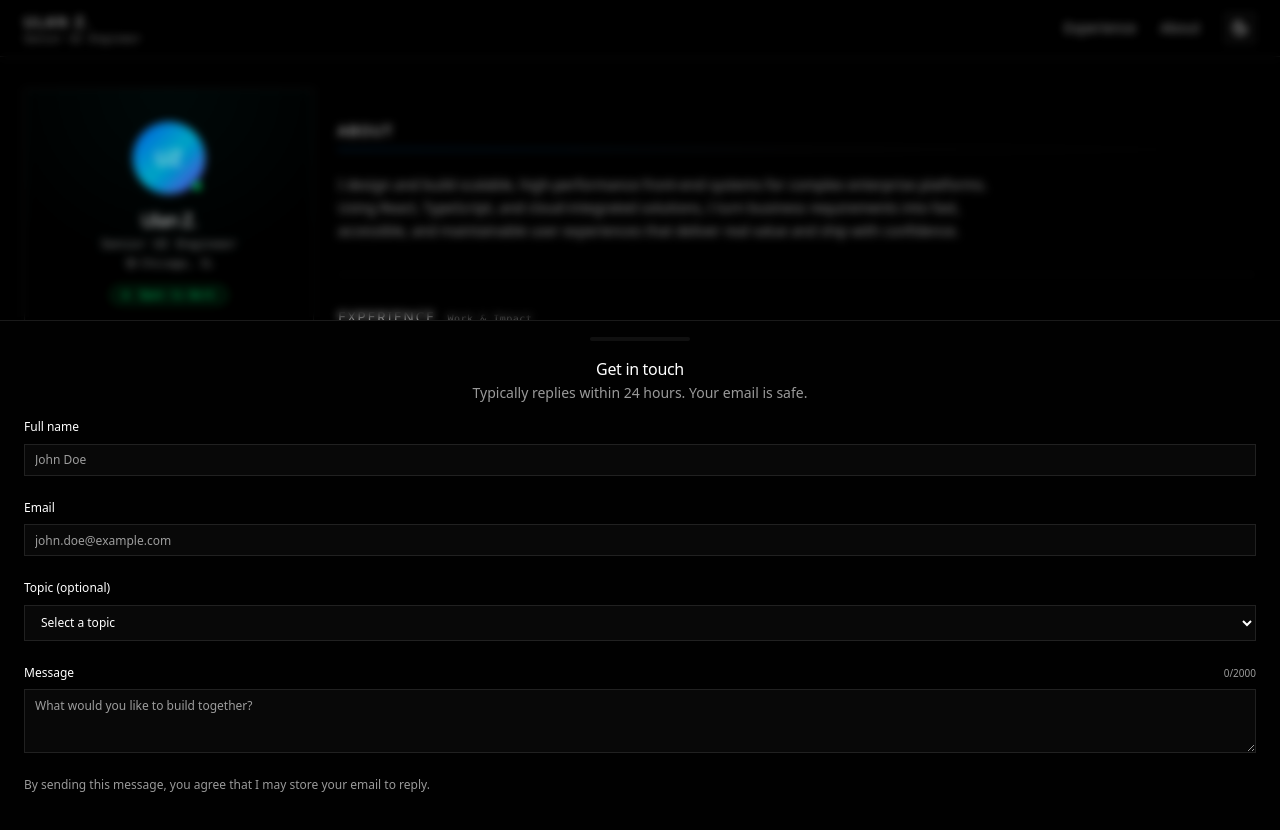
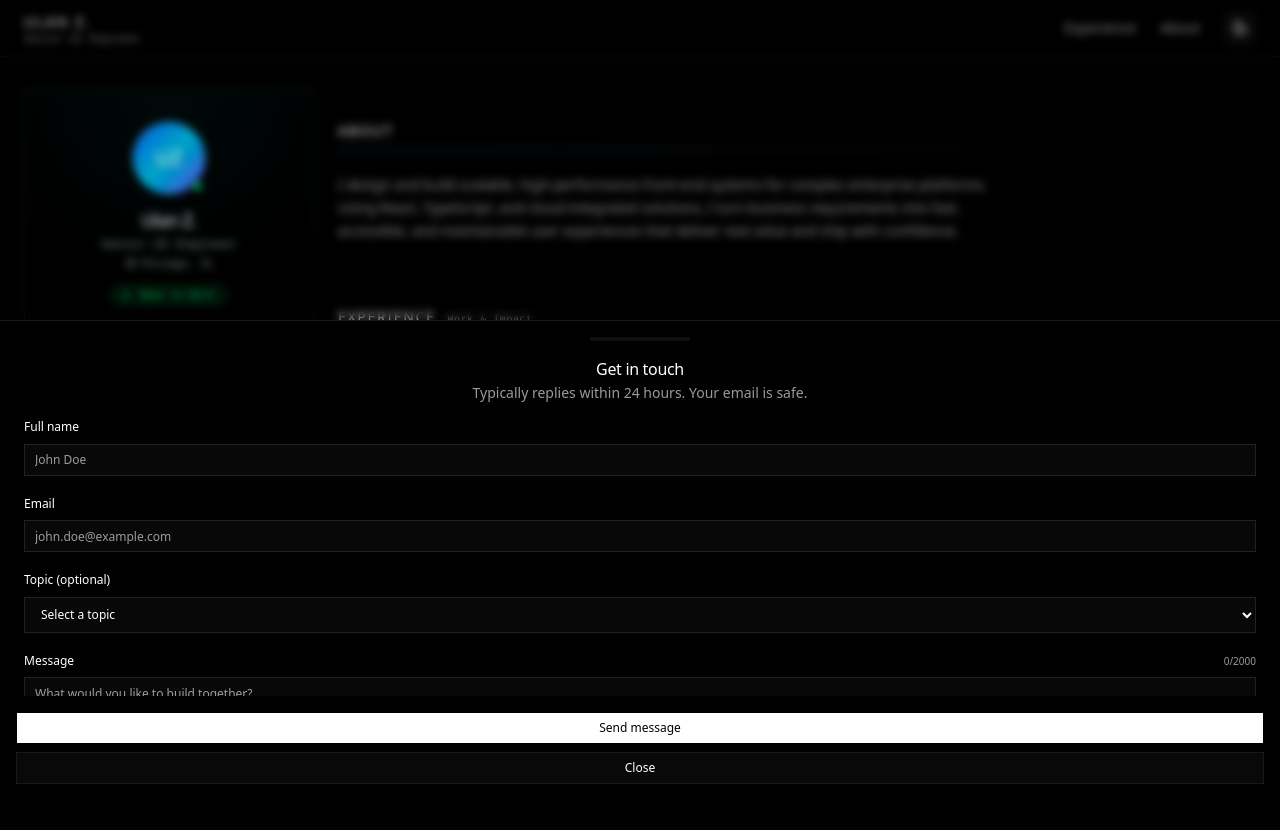
Before and after one commit to zheksha/zheksha.com, a React (Vite) app: page / in a window 1280 px wide. Both pictures are taken after a click on the button "GET IN TOUCH". Shown: the top 830 px of the page. Built offline with nearby package versions, Linux system fonts and the light colour scheme.

Commit message:
fix: :bug: Fix the modal

```diff
--- a/src/components/contact-drawer.tsx
+++ b/src/components/contact-drawer.tsx
@@ -126,15 +126,15 @@ export function ContactDrawer() {
           Get In Touch
         </Button>
       </DrawerTrigger>
-      <DrawerContent className="data-[vaul-drawer-direction=bottom]:h-dvh data-[vaul-drawer-direction=bottom]:max-h-dvh data-[vaul-drawer-direction=top]:h-dvh data-[vaul-drawer-direction=top]:max-h-dvh md:data-[vaul-drawer-direction=bottom]:h-auto md:data-[vaul-drawer-direction=bottom]:max-h-[60vh] md:data-[vaul-drawer-direction=top]:h-auto md:data-[vaul-drawer-direction=top]:max-h-[60vh]">
-        <DrawerHeader>
+      <DrawerContent className="flex flex-col data-[vaul-drawer-direction=bottom]:max-h-[92dvh] md:data-[vaul-drawer-direction=bottom]:max-h-[60vh]">
+        <DrawerHeader className="shrink-0">
           <DrawerTitle>Get in touch</DrawerTitle>
           <DrawerDescription>
             Typically replies within 24 hours. Your email is safe.
           </DrawerDescription>
         </DrawerHeader>
         <form
-          className="no-scrollbar flex min-h-0 flex-1 flex-col gap-6 overflow-y-auto px-6 pb-6"
+          className="no-scrollbar min-h-0 flex-1 overflow-y-auto px-6 pb-2"
           name="contact"
           method="POST"
           onSubmit={handleSubmit(onSubmit)}
@@ -144,6 +144,7 @@ export function ContactDrawer() {
             <input tabIndex={-1} autoComplete="off" {...register("botField")} name="bot-field" />
           </label>
 
+          <div className="flex flex-col gap-5">
             {status === "success" && (
               <div className="rounded-none border border-emerald-500/30 bg-emerald-500/10 px-3 py-2 text-xs text-emerald-300">
                 Thanks! Your message is on its way. I’ll reply soon.
@@ -209,7 +210,7 @@ export function ContactDrawer() {
               </div>
               <FieldContent>
                 <Textarea
-                rows={7}
+                  rows={4}
                   placeholder="What would you like to build together?"
                   {...register("message")}
                   aria-invalid={!!errors.message}
@@ -225,16 +226,21 @@ export function ContactDrawer() {
             <p className="text-xs text-muted-foreground">
               By sending this message, you agree that I may store your email to reply.
             </p>
-
-          <DrawerFooter className="mt-auto px-0">
-            <Button type="submit" disabled={status === "submitting"}>
+          </div>
+        </form>
+        <DrawerFooter className="shrink-0">
+          <Button
+            type="submit"
+            form="contact"
+            disabled={status === "submitting"}
+            onClick={handleSubmit(onSubmit)}
+          >
             {status === "submitting" ? "Sending..." : "Send message"}
           </Button>
           <DrawerClose asChild>
             <Button variant="outline">Close</Button>
           </DrawerClose>
         </DrawerFooter>
-        </form>
       </DrawerContent>
     </Drawer>
   )
--- a/src/components/profile-card.tsx
+++ b/src/components/profile-card.tsx
@@ -1,8 +1,9 @@
 import { Github, Linkedin, Mail, MapPin } from "lucide-react"
 
+import resumeData from "@/mock-data/resume-data"
+
+import { Badge } from "./ui/badge"
 import { ContactDrawer } from "./contact-drawer"
-import { Badge } from "./ui/badge"
-import resumeData from "@/mock-data/resume-data"
 
 type ProfileCardProps = {
   name: string
```
Lines whose indentation alone changed are shown as unchanged.
